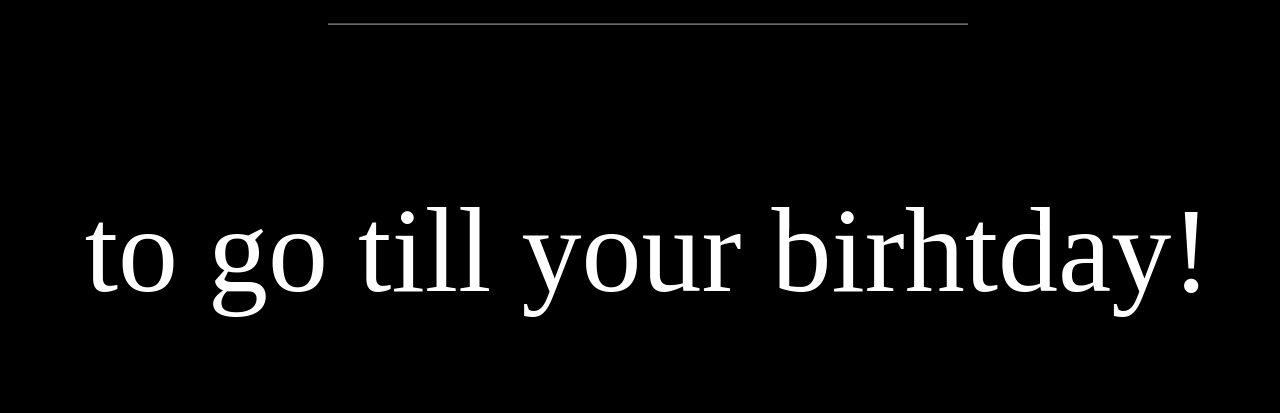
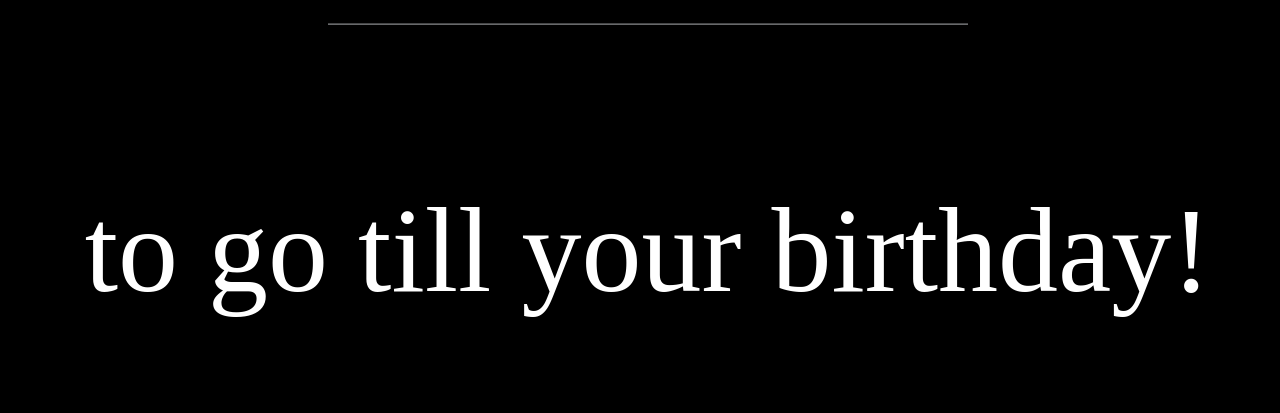
Before and after one commit to ishanrai05/SaDevat.github.io, a plain HTML site: page index.html in a window 1280 px wide. Shown: the part 181-594 px from the top of the page. Drawn offline with Linux system fonts and the light colour scheme; a web font is replaced by a local one.

Commit message:
Change spellings

```diff
--- a/index.html
+++ b/index.html
@@ -33,7 +33,7 @@
 		  </li>
 	  </ul><br>
 		<footer>
-		to go till your birhtday!
+		to go till your birthday!
 		<div id="ending">Happy almost birthday Kirti!<div>
 		</footer>
 </div>
```
